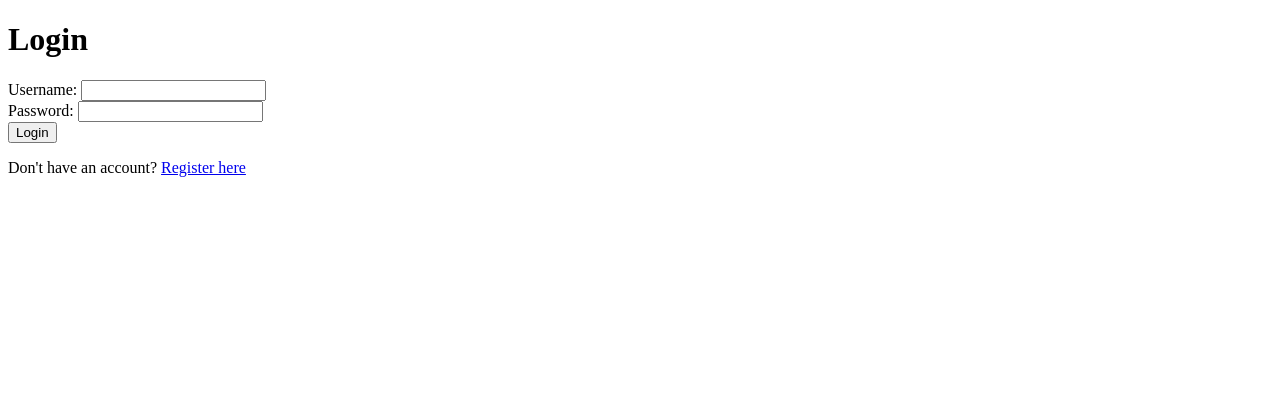
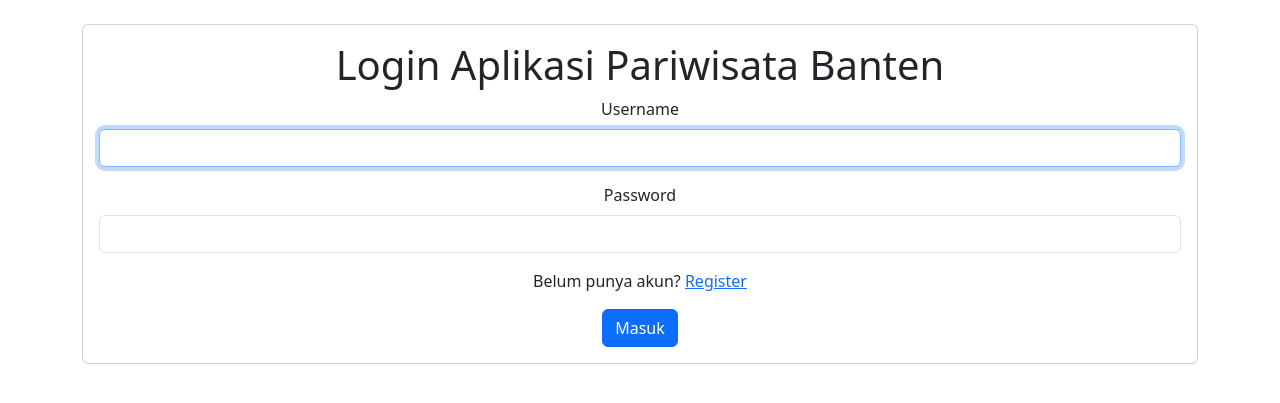
Before and after one commit to bagas-sanjaya-UeU/jwd_tugas, a PHP site: page /index.php?controller=auth&action=login in a window 1280 px wide. Shown: the top 403 px of the page. Run offline with PHP 8.4, Linux system fonts and the light colour scheme.

Commit message:
menambahkan Login

```diff
--- a/controllers/AuthController.php
+++ b/controllers/AuthController.php
@@ -45,6 +45,7 @@ class AuthController
                     exit;
                 } else {
                     echo "Invalid username or password.";
+                    echo "<a href='index.php?controller=auth&action=login'>Back to login</a>";
                 }
             } else {
                 header("Location: index.php?controller=auth&action=register");
@@ -67,9 +68,11 @@ class AuthController
                     exit;
                 } else {
                     echo "Registration failed.";
+                    echo "<a href='index.php?controller=auth&action=register'>Back to register</a>";
                 }
             } else {
                 echo "User already exists.";
+                echo "<a href='index.php?controller=auth&action=login'>Back to login</a>";
                 header("Location: index.php?controller=auth&action=login");
                 exit;
             }
--- a/views/edit.php
+++ b/views/edit.php
@@ -85,6 +85,12 @@
     </div>
     <script src="https://cdn.jsdelivr.net/npm/bootstrap@5.3.3/dist/js/bootstrap.bundle.min.js" integrity="sha384-YvpcrYf0tY3lHB60NNkmXc5s9fDVZLESaAA55NDzOxhy9GkcIdslK1eN7N6jIeHz" crossorigin="anonymous"></script>
     <script>
+        console.log(`
+        %cJangan ubah-ubah kode program ini ya, nanti error loh!
+        Biarlah kode program ini seperti semula
+        Dibuat dengan ❤️ oleh Charderra Sanjaya
+
+        `, 'color: #FFC300 ; font-size: 16px;');
         let hitungbtn = document.getElementById('hitungbtn');
         let submitbtn = document.getElementById('submitbtn');
 
--- a/views/user/login.php
+++ b/views/user/login.php
@@ -1,20 +1,51 @@
-<!DOCTYPE html>
-<html>
+<!doctype html>
+<html lang="en">
 
 <head>
+    <meta charset="utf-8">
+    <meta name="viewport" content="width=device-width, initial-scale=1">
     <title>Login</title>
+    <link href="https://cdn.jsdelivr.net/npm/bootstrap@5.3.3/dist/css/bootstrap.min.css" rel="stylesheet" integrity="sha384-QWTKZyjpPEjISv5WaRU9OFeRpok6YctnYmDr5pNlyT2bRjXh0JMhjY6hW+ALEwIH" crossorigin="anonymous">
 </head>
 
 <body>
-    <h1>Login</h1>
-    <form action="index.php?controller=auth&action=login" method="post">
-        <label>Username:</label>
-        <input type="text" name="username" required><br>
-        <label>Password:</label>
-        <input type="password" name="password" required><br>
-        <input type="submit" value="Login">
-    </form>
-    <p>Don't have an account? <a href="index.php?controller=auth&action=register">Register here</a></p>
+
+    <div class="container mt-4 text-center ">
+        <div class="row align-items-center">
+            <div class="col">
+                <div class="card">
+                    <div class="card-body">
+                        <h1>Login Aplikasi Pariwisata Banten</h1>
+                        <form action="index.php?controller=auth&action=login" method="post">
+                            <div class="mb-3">
+                                <label for="username" class="form-label">Username</label>
+                                <input type="text" class="form-control" name="username" id="username" required autofocus>
+
+                            </div>
+                            <div class="mb-3">
+                                <label for="exampleInputPassword1" class="form-label">Password</label>
+                                <input type="password" class="form-control" name="password" id="exampleInputPassword1" required autofocus>
+                            </div>
+                            <p>Belum punya akun? <a href="index.php?controller=auth&action=register">Register </a></p>
+
+                            <button type="submit" class="btn btn-primary">Masuk</button>
+                        </form>
+                    </div>
+                </div>
+            </div>
+        </div>
+    </div>
+
+    <script src="https://cdn.jsdelivr.net/npm/bootstrap@5.3.3/dist/js/bootstrap.bundle.min.js" integrity="sha384-YvpcrYf0tY3lHB60NNkmXc5s9fDVZLESaAA55NDzOxhy9GkcIdslK1eN7N6jIeHz" crossorigin="anonymous"></script>
+    <script>
+        console.log(`
+        %cJangan ubah-ubah kode program ini ya, nanti error loh!
+        Biarlah kode program ini seperti semula
+        Dibuat dengan ❤️ oleh Charderra Sanjaya
+
+        `, 'color: #FFC300 ; font-size: 16px;');
+    </script>
+
 </body>
 
 </html>
```
Also changed, not shown: views/create.php (+8 -0 lines), views/index.php (+11 -4 lines), views/modifikasi-pesanan.php (+10 -2 lines), views/user/register.php (+40 -11 lines), .htaccess (deleted), readme.md.
